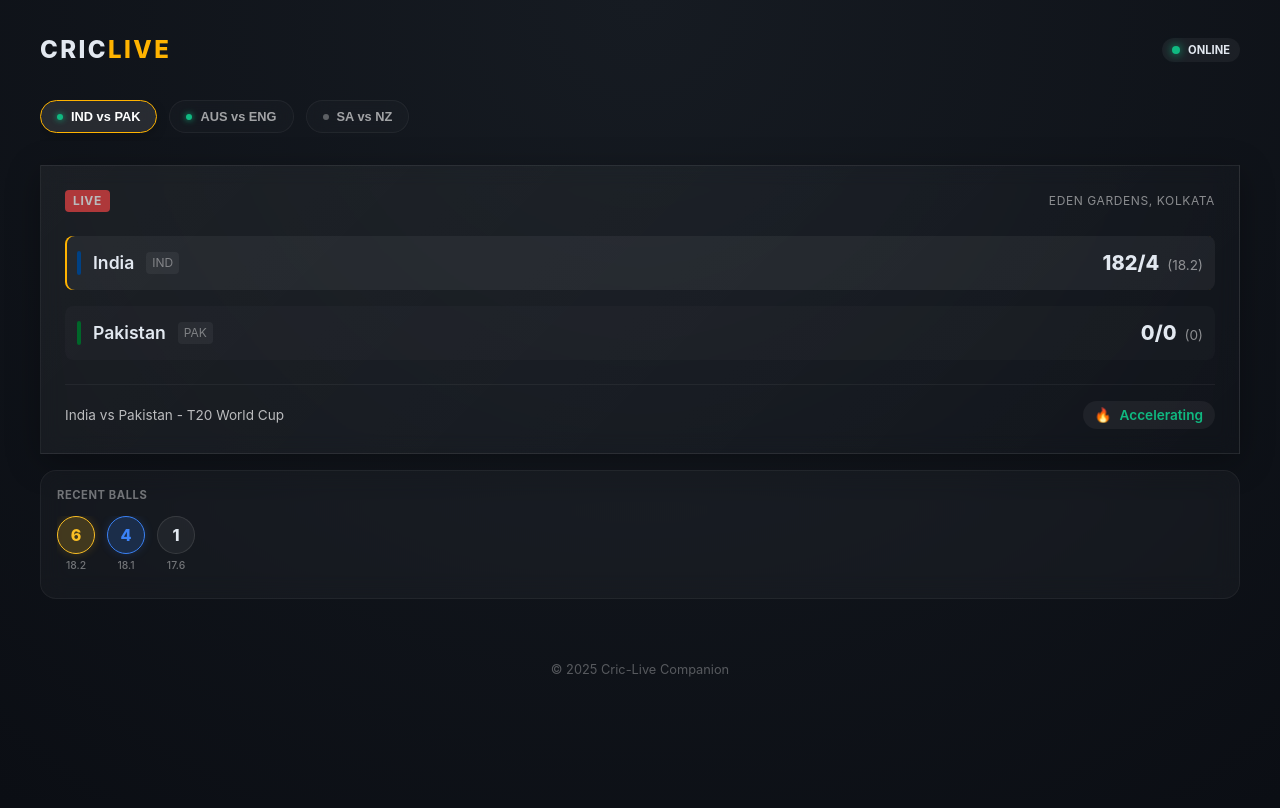
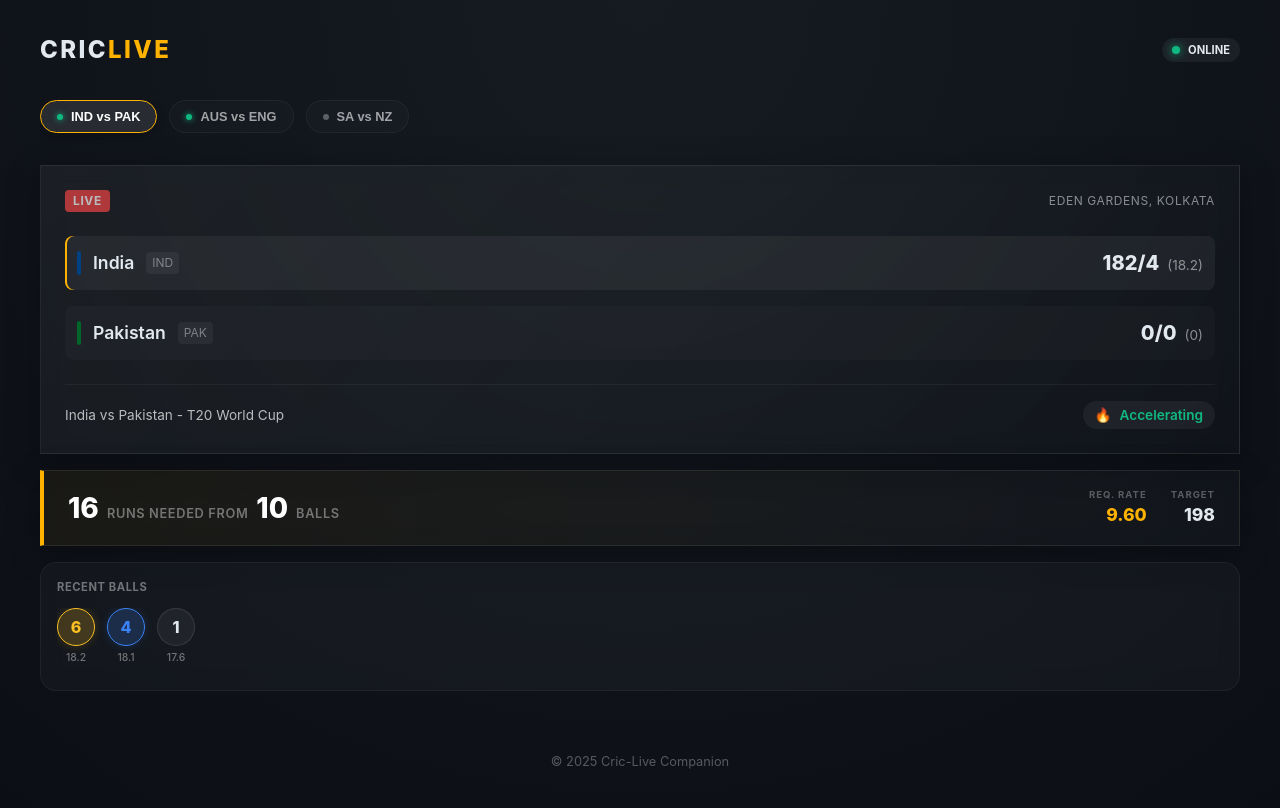
Before and after one commit to jzfdav/cric-live, a Preact app: page / in a window 1280 px wide. Shown: the top 808 px of the page. Built offline with nearby package versions, Linux system fonts and the light colour scheme.

Commit message:
Phase 3: Implemented LiveChaseSummary for real-time chase details

```diff
--- a/src/app.tsx
+++ b/src/app.tsx
@@ -2,6 +2,7 @@
 import { Scoreboard } from './components/Scoreboard';
 import { TimelineTicker } from './components/TimelineTicker';
 import { MatchSelector } from './components/MatchSelector';
+import { LiveChaseSummary } from './components/LiveChaseSummary';
 import { EffectsOverlay } from './components/EffectsOverlay';
 import { LiveMatchService } from './services/LiveMatchService';
 import { networkStatus, selectedMatchId } from './state/MatchStore';
@@ -35,6 +36,7 @@
       <main>
         <MatchSelector />
         <Scoreboard />
+        <LiveChaseSummary />
         <TimelineTicker />
       </main>
 
--- /dev/null
+++ b/src/components/LiveChaseSummary.css
@@ -0,0 +1,66 @@
+.chase-summary-container {
+    padding: 1rem 1.5rem;
+    margin-bottom: 1rem;
+    display: flex;
+    justify-content: space-between;
+    align-items: center;
+    background: linear-gradient(90deg, rgba(255, 179, 0, 0.05) 0%, rgba(255, 255, 255, 0.02) 100%);
+    border-left: 4px solid #FFB300;
+}
+
+.chase-main {
+    display: flex;
+    align-items: baseline;
+    gap: 0.5rem;
+}
+
+.runs-needed,
+.balls-remaining {
+    font-size: 1.75rem;
+    font-weight: 800;
+    color: white;
+}
+
+.chase-label {
+    font-size: 0.8rem;
+    font-weight: 600;
+    color: rgba(255, 255, 255, 0.4);
+    text-transform: uppercase;
+    letter-spacing: 0.05em;
+}
+
+.chase-stats {
+    display: flex;
+    gap: 1.5rem;
+}
+
+.stat-item {
+    display: flex;
+    flex-direction: column;
+    align-items: flex-end;
+}
+
+.stat-label {
+    font-size: 0.6rem;
+    font-weight: 700;
+    color: rgba(255, 255, 255, 0.3);
+    letter-spacing: 0.1em;
+}
+
+.stat-value {
+    font-size: 1.1rem;
+    font-weight: 800;
+}
+
+@media (max-width: 640px) {
+    .chase-summary-container {
+        flex-direction: column;
+        align-items: flex-start;
+        gap: 1rem;
+    }
+
+    .chase-stats {
+        width: 100%;
+        justify-content: space-between;
+    }
+}
--- /dev/null
+++ b/src/components/LiveChaseSummary.tsx
@@ -0,0 +1,36 @@
+import { matchData } from '../state/MatchStore';
+import './LiveChaseSummary.css';
+
+export function LiveChaseSummary() {
+    const match = matchData.value;
+    if (!match || !match.target) return null;
+
+    const battingTeam = match.teams.home.isBatting ? match.teams.home : match.teams.away;
+    const runsNeeded = match.target - battingTeam.score;
+    const remainingBalls = (20 * 6) - (Math.floor(battingTeam.overs) * 6 + Math.round((battingTeam.overs % 1) * 10));
+
+    if (runsNeeded <= 0 || remainingBalls <= 0) return null;
+
+    const rrr = ((runsNeeded / remainingBalls) * 6).toFixed(2);
+
+    return (
+        <div className="chase-summary-container glass-card">
+            <div className="chase-main">
+                <span className="runs-needed">{runsNeeded}</span>
+                <span className="chase-label">Runs needed from</span>
+                <span className="balls-remaining">{remainingBalls}</span>
+                <span className="chase-label">balls</span>
+            </div>
+            <div className="chase-stats">
+                <div className="stat-item">
+                    <span className="stat-label">REQ. RATE</span>
+                    <span className="stat-value text-accent-amber">{rrr}</span>
+                </div>
+                <div className="stat-item">
+                    <span className="stat-label">TARGET</span>
+                    <span className="stat-value">{match.target}</span>
+                </div>
+            </div>
+        </div>
+    );
+}
--- a/src/services/LiveMatchService.ts
+++ b/src/services/LiveMatchService.ts
@@ -88,6 +88,7 @@
                     color: isIndPak ? '#006629' : (isAusEng ? '#00148E' : '#000000')
                 }
             },
+            target: isIndPak ? 198 : undefined,
             mindset: isIndPak ? '🔥 Accelerating' : '⚖️ Balanced',
             lastUpdated: Date.now(),
             lastEvent: {
--- a/src/types/index.ts
+++ b/src/types/index.ts
@@ -17,6 +17,7 @@
         home: Team;
         away: Team;
     };
+    target?: number;
     lastEvent?: {
         type: '4' | '6' | 'W' | 'Dot' | 'Other';
         description: string;
```
